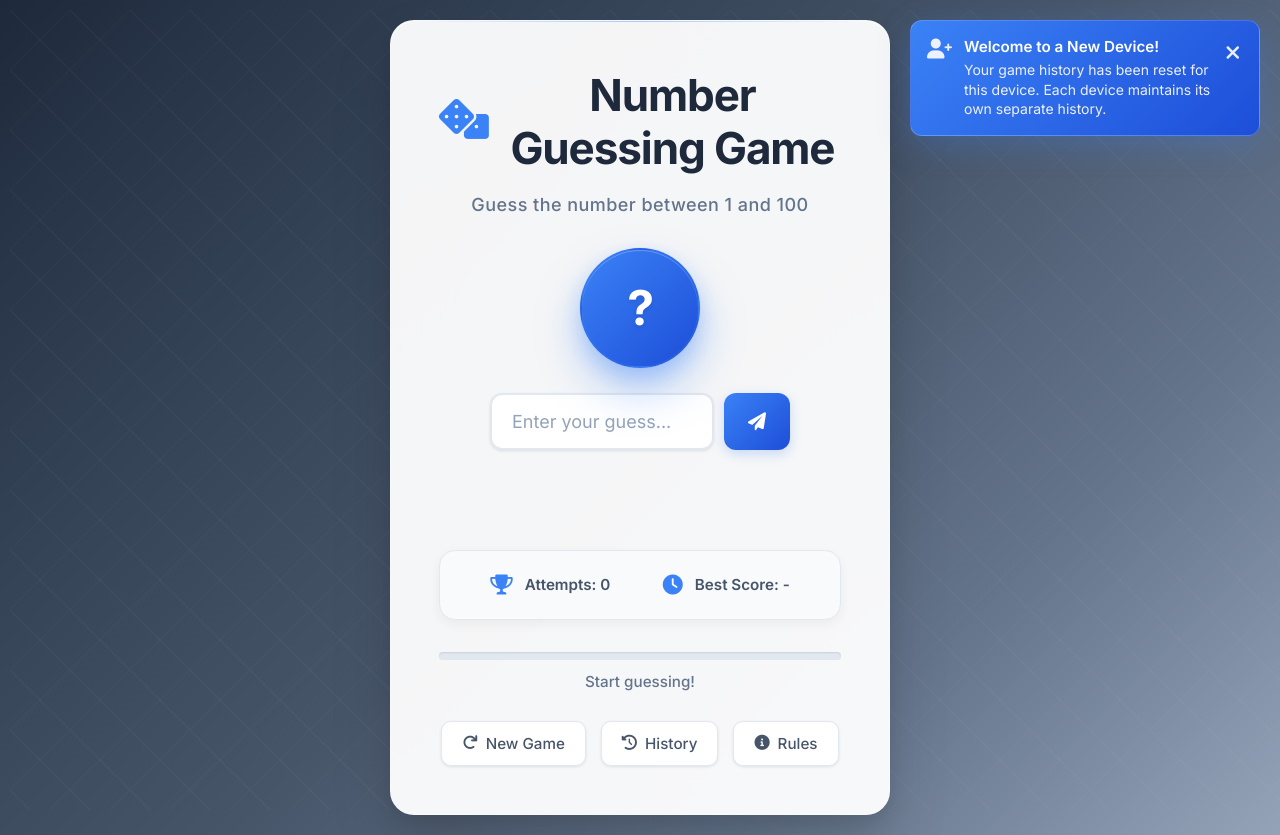
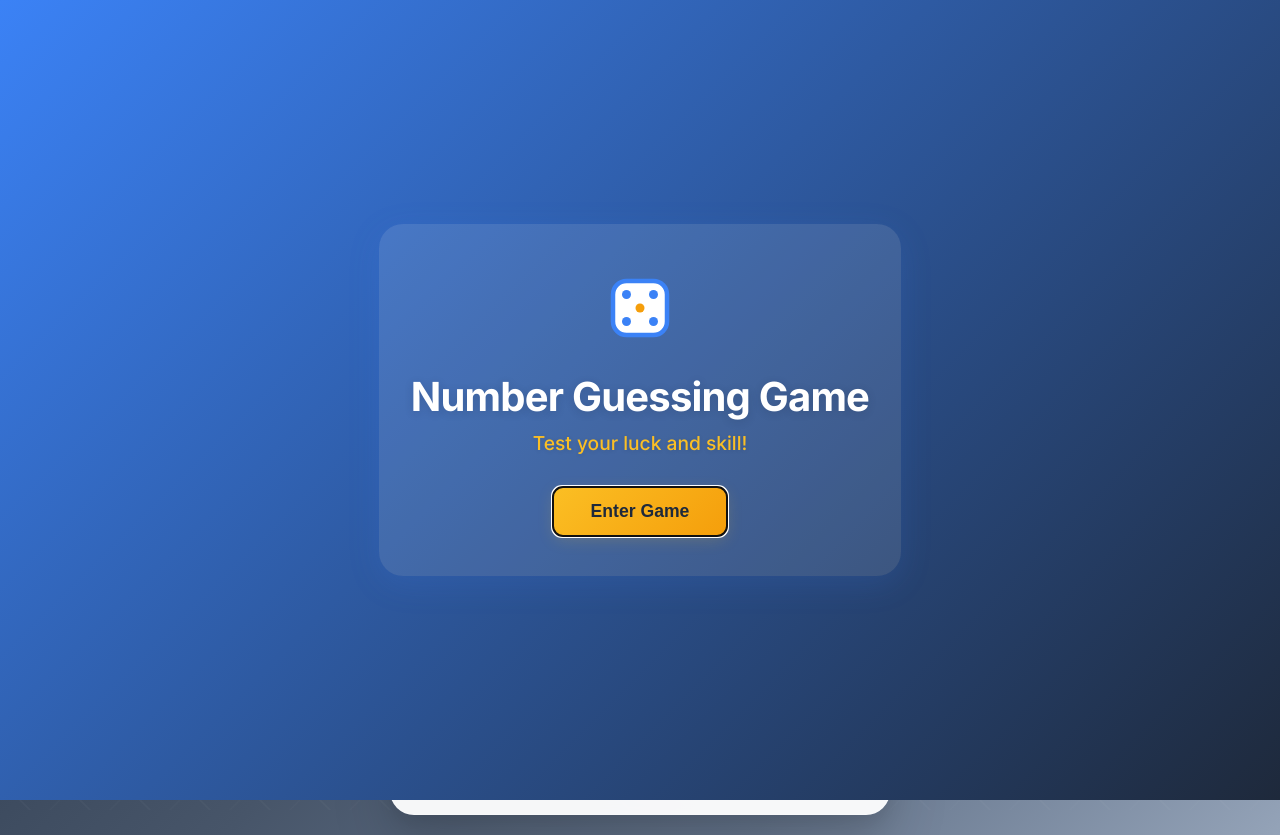
Before and after one commit to mohanreddy06/guess_number, a plain HTML site: page frontend/index.html in a window 1280 px wide. Drawn offline with nearby package versions, Linux system fonts and the light colour scheme.

Commit message:
welcome page

```diff
--- a/frontend/index.html
+++ b/frontend/index.html
@@ -11,6 +11,24 @@
     <script src="https://cdn.jsdelivr.net/npm/chart.js"></script>
 </head>
 <body>
+    <div id="welcomeSplash" class="welcome-splash">
+        <!-- 3D animation removed -->
+        <div class="splash-content">
+            <div class="splash-logo">
+                <svg width="72" height="72" viewBox="0 0 64 64" fill="none" xmlns="http://www.w3.org/2000/svg">
+                    <rect x="8" y="8" width="48" height="48" rx="12" fill="#fff" stroke="#3b82f6" stroke-width="4"/>
+                    <circle cx="20" cy="20" r="4" fill="#3b82f6"/>
+                    <circle cx="44" cy="20" r="4" fill="#3b82f6"/>
+                    <circle cx="20" cy="44" r="4" fill="#3b82f6"/>
+                    <circle cx="44" cy="44" r="4" fill="#3b82f6"/>
+                    <circle cx="32" cy="32" r="4" fill="#f59e0b"/>
+                </svg>
+            </div>
+            <h1 class="splash-title">Number Guessing Game</h1>
+            <p class="splash-tagline">Test your luck and skill!</p>
+            <button id="enterGameBtn" class="splash-enter-btn">Enter Game</button>
+        </div>
+    </div>
     <div class="container">
         <div class="game-card">
             <div class="header">
--- a/frontend/script.js
+++ b/frontend/script.js
@@ -793,8 +793,7 @@ function initializeNewDevice() {
     const currentFingerprint = `${userAgent}_${screenRes}_${timeZone}_${language}`;
     localStorage.setItem('deviceFingerprint', currentFingerprint);
 
-    // Show welcome message for new device
-    showNewDeviceNotification();
+    // Removed welcome message for new device
 
     console.log('New device detected - history cleared');
 }
@@ -918,3 +917,31 @@ rainbowStyle.textContent = `
     }
 `;
 document.head.appendChild(rainbowStyle);
+
+// Splash screen logic
+window.addEventListener('DOMContentLoaded', () => {
+    const splash = document.getElementById('welcomeSplash');
+    const enterBtn = document.getElementById('enterGameBtn');
+    let splashDismissed = false;
+    if (splash) {
+        document.body.classList.add('splash-active');
+        enterBtn.focus();
+        function dismissSplash() {
+            if (splashDismissed) return;
+            splashDismissed = true;
+            splash.classList.add('hide');
+            document.body.classList.remove('splash-active');
+            setTimeout(() => {
+                splash.style.display = 'none';
+            }, 800);
+        }
+        enterBtn.addEventListener('click', dismissSplash);
+        // Remove auto-dismiss timeout
+        // Optional: allow Enter key to dismiss
+        splash.addEventListener('keydown', (e) => {
+            if (e.key === 'Enter' || e.key === ' ') {
+                dismissSplash();
+            }
+        });
+    }
+});
--- a/frontend/styles.css
+++ b/frontend/styles.css
@@ -15,6 +15,9 @@ body {
     position: relative;
     overflow-x: hidden;
 }
+
+/* Remove animated gradient background */
+/* Remove @keyframes gradientBG */
 
 /* Professional geometric background */
 body::before {
@@ -1224,3 +1227,92 @@ body::before {
     color: white;
     background: rgba(255, 255, 255, 0.1);
 }
+
+/* Welcome Splash Styles */
+.welcome-splash {
+    position: fixed;
+    z-index: 9999;
+    top: 0; left: 0; right: 0; bottom: 0;
+    width: 100vw; height: 100vh;
+    background: linear-gradient(135deg, #3b82f6 0%, #1e293b 100%);
+    display: flex;
+    align-items: center;
+    justify-content: center;
+    transition: opacity 0.7s cubic-bezier(0.4,0,0.2,1);
+    opacity: 1;
+    pointer-events: all;
+}
+.welcome-splash.hide {
+    opacity: 0;
+    pointer-events: none;
+    transition: opacity 0.7s cubic-bezier(0.4,0,0.2,1);
+}
+.splash-content {
+    text-align: center;
+    background: rgba(255,255,255,0.10);
+    border-radius: 24px;
+    box-shadow: 0 8px 32px rgba(59,130,246,0.15);
+    padding: 48px 32px 40px 32px;
+    animation: splashIn 0.8s cubic-bezier(0.16,1,0.3,1);
+}
+.splash-logo {
+    margin-bottom: 24px;
+    animation: logoPop 1.2s cubic-bezier(0.16,1,0.3,1);
+}
+.splash-title {
+    color: #fff;
+    font-size: 2.5rem;
+    font-weight: 700;
+    margin-bottom: 10px;
+    letter-spacing: -0.02em;
+    text-shadow: 0 2px 8px rgba(30,41,59,0.18);
+}
+.splash-tagline {
+    color: #fbbf24;
+    font-size: 1.2rem;
+    font-weight: 500;
+    margin-bottom: 32px;
+    text-shadow: 0 1px 4px rgba(30,41,59,0.12);
+}
+.splash-enter-btn {
+    background: linear-gradient(135deg, #fbbf24, #f59e0b);
+    color: #1e293b;
+    border: none;
+    border-radius: 10px;
+    font-size: 1.1rem;
+    font-weight: 700;
+    padding: 14px 38px;
+    cursor: pointer;
+    box-shadow: 0 4px 16px rgba(251,191,36,0.18);
+    transition: background 0.2s, transform 0.2s, box-shadow 0.2s;
+}
+.splash-enter-btn:hover {
+    background: linear-gradient(135deg, #f59e0b, #fbbf24);
+    transform: translateY(-2px) scale(1.04);
+    box-shadow: 0 8px 32px rgba(251,191,36,0.22);
+}
+@keyframes splashIn {
+    0% { opacity: 0; transform: scale(0.92) translateY(40px); }
+    100% { opacity: 1; transform: scale(1) translateY(0); }
+}
+@keyframes logoPop {
+    0% { opacity: 0; transform: scale(0.7) rotate(-10deg); }
+    60% { opacity: 1; transform: scale(1.1) rotate(6deg); }
+    100% { opacity: 1; transform: scale(1) rotate(0); }
+}
+body.splash-active {
+    overflow: hidden;
+}
+
+/* Remove .blob and blob keyframes. Add brain and orbit styles */
+.splash-content { position: relative; z-index: 3; }
+
+/* === BUTTON GLOW ON HOVER === */
+.submit-btn, .control-btn, .splash-enter-btn, .play-again-btn, .export-history-btn, .clear-history-btn, .reset-device-btn {
+    transition: box-shadow 0.3s, background 0.3s, color 0.3s;
+}
+.submit-btn:hover, .control-btn:hover, .splash-enter-btn:hover, .play-again-btn:hover, .export-history-btn:hover, .clear-history-btn:hover, .reset-device-btn:hover {
+    box-shadow: 0 0 16px 4px #3b82f6, 0 2px 8px rgba(59, 130, 246, 0.2);
+    background: linear-gradient(90deg, #3b82f6 60%, #f59e0b 100%);
+    color: #fff;
+}
```
